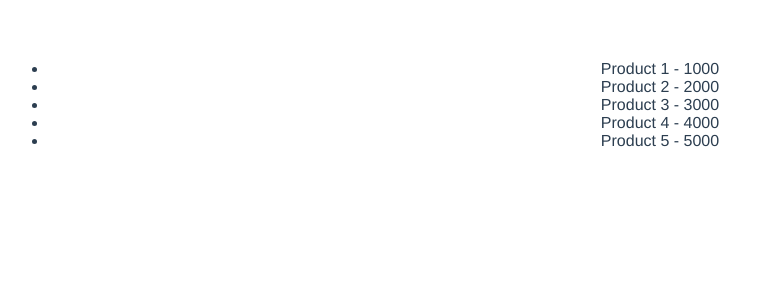
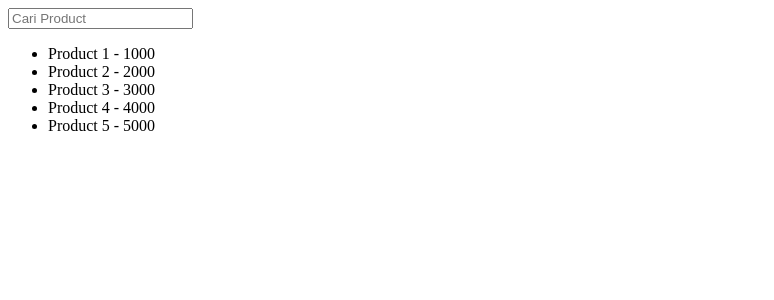
Before and after one commit to romiardisaja/vue-cli-project, a Vue app: page / in a window 1280 px wide. Shown: the top 300 px of the page, without its empty margins (0-774 px from the left). Built offline with nearby package versions, Linux system fonts and the light colour scheme.

Commit message:
add 7-computed-properties

```diff
--- a/src/App.vue
+++ b/src/App.vue
@@ -1,14 +1,11 @@
 <template>
-  <div v-if="products.length">
-    <ul>
-      <li v-for="item in products" :key="item.id">
-        {{ item.title }} - {{ item.price }}
-      </li>
-    </ul>
-  </div>
-  <div v-else>
-    <p>No Data Found!</p>
-  </div>
+  <input type="text" v-model="cari" placeholder="Cari Product">
+  <ul>
+    <li v-for="item in cariData" :key="item.id">
+      {{ item.title }} - {{ item.price }}
+    </li>
+  </ul>
+
 </template>
 
 <script>
@@ -17,12 +14,9 @@ export default {
   name: 'App',
   data(){
     return{
-      nama: 'Rassya',
+      cari: '',
       products: []
     }
-  },
-  beforeCreate(){
-    console.log('beforeCreate');
   },
   created(){
     console.log('created');
@@ -34,22 +28,16 @@ export default {
       {id: 5, title: "Product 5", price: 5000},
     ]
   },
-  beforeMount(){
-    console.log('beforeMount');
-  },
-  mounted(){
-    console.log('mounted');
+  computed: {
+    cariData(){
+      return this.products.filter(item => {
+        return item.title.match(this.cari);
+      });
+    }
   }
 }
 </script>
 
 <style>
-#app {
-  font-family: Avenir, Helvetica, Arial, sans-serif;
-  -webkit-font-smoothing: antialiased;
-  -moz-osx-font-smoothing: grayscale;
-  text-align: center;
-  color: #2c3e50;
-  margin-top: 60px;
-}
+
 </style>
```
